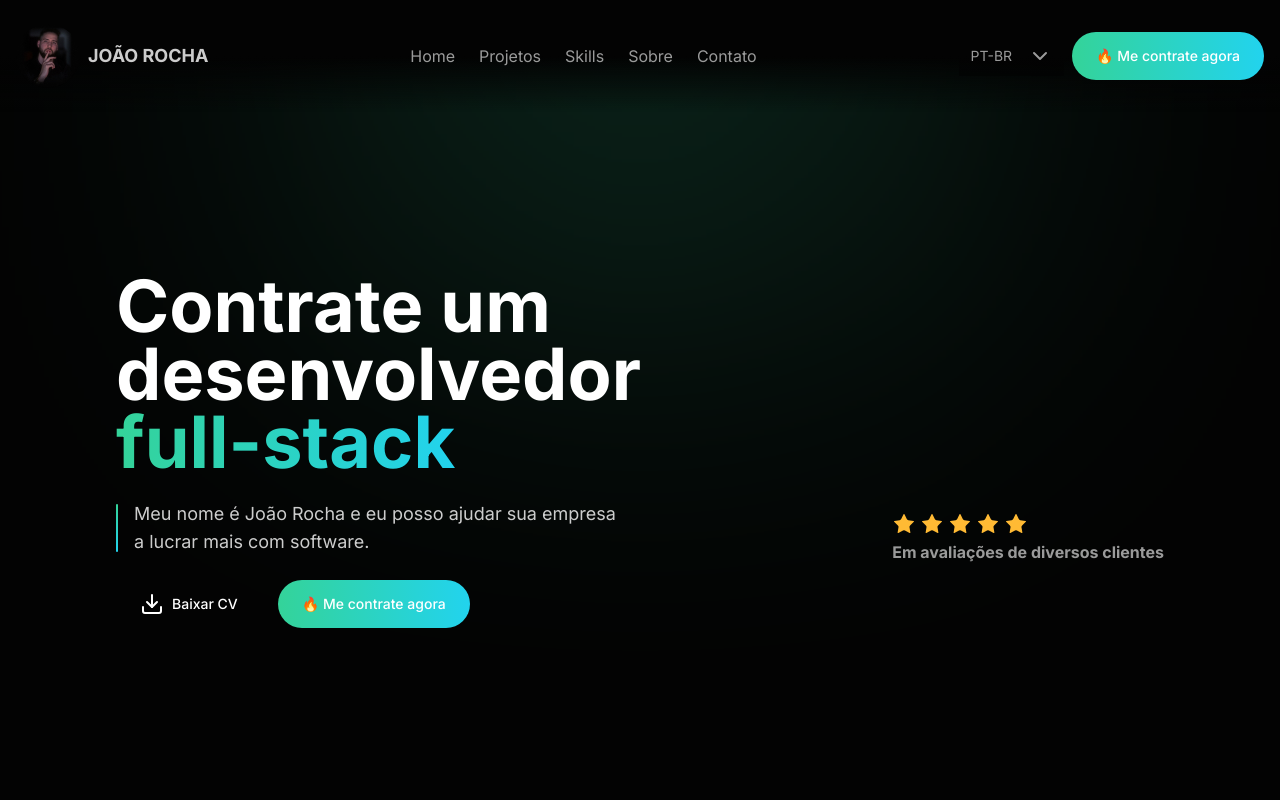
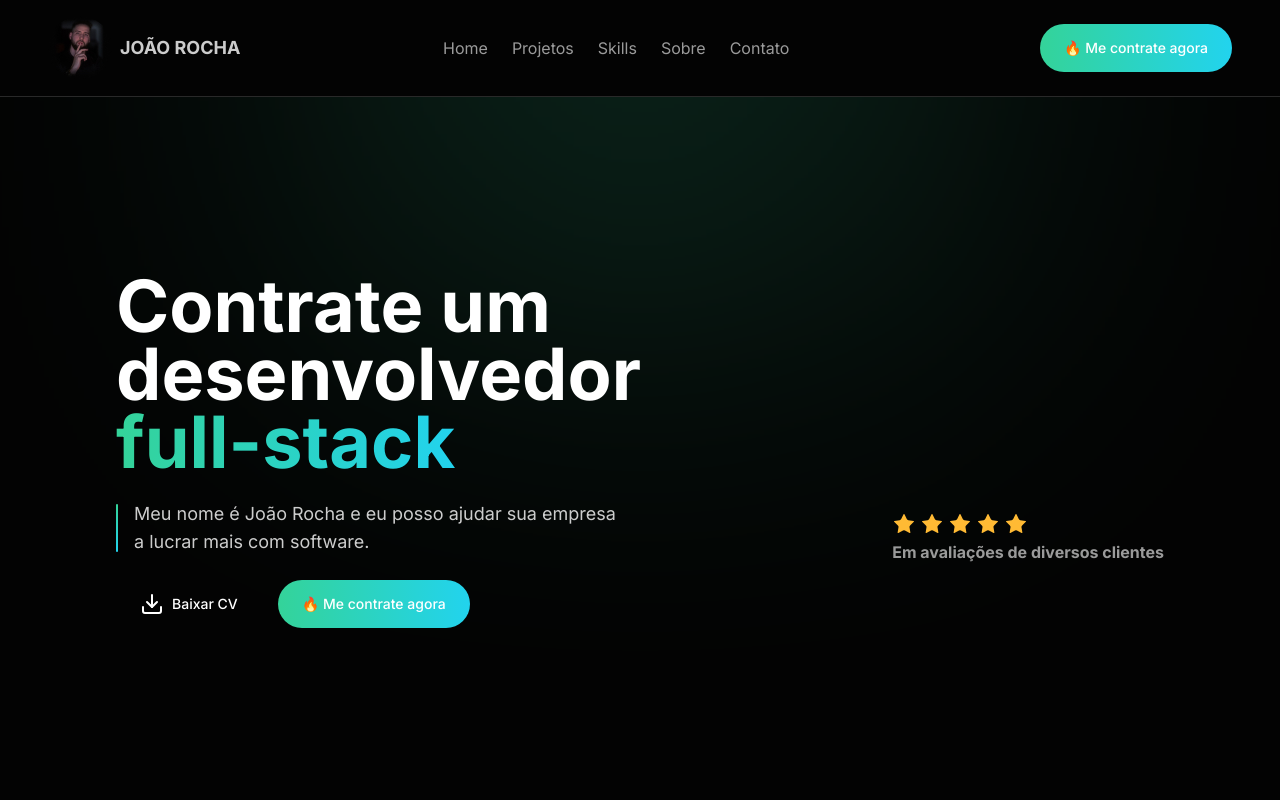
Before and after one commit to john0x01/portfolio, a Next.js app: page / in a window 1280 px wide. Shown: the top 800 px of the page. Built offline with nearby package versions, Linux system fonts and the light colour scheme.

Commit message:
feat: add responsive animations to navbar

```diff
--- a/src/app/page.tsx
+++ b/src/app/page.tsx
@@ -10,7 +10,7 @@ export default function Page() {
   return (
     <main className="flex flex-col w-full relative">
       <NavBar />
-      <section className="flex w-full h-[900px] items-center justify-center relative">
+      <section className="flex w-full h-[720px] sm:h-[900px] items-center justify-center relative">
         <div className="w-full max-w-[1080px] px-4 grid grid-cols-1 md:grid-cols-2 gap-8">
           <div className="flex flex-col gap-6">
             <h1 className="text-h1">
--- /dev/null
+++ b/src/components/flag-select.tsx
@@ -0,0 +1,14 @@
+import Image from 'next/image'
+
+export function FlagSelect() {
+  const defaultFlag = 'brazil'
+  return (
+    <Image
+      src={`/icons/${defaultFlag}.svg`}
+      alt={defaultFlag}
+      width={32}
+      height={32}
+      className="hidden lg:block"
+    />
+  )
+}
--- a/src/components/nav-bar.tsx
+++ b/src/components/nav-bar.tsx
@@ -1,51 +1,112 @@
+'use client'
+import {
+  AnimatePresence,
+  motion,
+  useMotionValueEvent,
+  useScroll
+} from 'framer-motion'
+import { AlignRight } from 'lucide-react'
 import Image from 'next/image'
+import Link from 'next/link'
+import { ReactNode, useState } from 'react'
+import { FlagSelect } from './flag-select'
 import { Button } from './ui/button'
-import {
-  Select,
-  SelectContent,
-  SelectItem,
-  SelectTrigger,
-  SelectValue,
-} from './ui/select'
+
+function NavLink({ href, children }: { href: string; children: ReactNode }) {
+  return (
+    <Link
+      href={href}
+      className="text-sm sm:text-base opacity-60 hover:opacity-100 transition-all duration-300"
+    >
+      {children}
+    </Link>
+  )
+}
 
 export function NavBar() {
+  const { scrollYProgress } = useScroll()
+  const [visible, setVisible] = useState(false)
+
+  useMotionValueEvent(scrollYProgress, 'change', () => {
+    if (scrollYProgress.get() < 0.05) {
+      setVisible(false)
+      console.log(false)
+    } else {
+      setVisible(true)
+      console.log(true)
+    }
+  })
+
   return (
-    <nav className="hidden md:flex fixed left-0 right-0 justify-center px-4 py-6 bg-gradient-to-t from-background/0 via-background to-background z-10">
-      <div className="w-full max-w-7xl flex items-center justify-between">
+    <AnimatePresence mode="wait">
+      <motion.div
+        initial={{
+          backgroundColor: 'transparent',
+          y: -100,
+        }}
+        animate={{
+          backgroundColor: visible ? '#030303' : 'transparent',
+          borderBottom: visible ? '1px solid rgba(255, 255, 255, 0.15)' : '',
+          paddingLeft: visible ? 32 : 0,
+          paddingRight: visible ? 32 : 0,
+          className: 'bg-red-500',
+          y: 0,
+        }}
+        transition={{
+          duration: 0.2,
+        }}
+        className="fixed left-0 right-0 flex justify-center z-50 bg-background"
+      >
+        <div className="w-full max-w-7xl flex p-4 items-center justify-between">
           <div className="flex items-center gap-2">
             <Image
               src={'/pfp.jpg'}
               alt="Profile picture"
               height={64}
               width={64}
-            className="rounded-full "
+              className="rounded-full scale-75 lg:scale-100"
             />
-          <span className="font-bold md:text-lg opacity-80">JOÃO ROCHA</span>
+            {visible ? (
+              <span className="hidden sm:block font-bold text-sm md:text-base lg:text-lg opacity-80">
+                JOÃO ROCHA
+              </span>
+            ) : (
+              <span className="font-bold text-sm md:text-base lg:text-lg opacity-80">
+                JOÃO ROCHA
+              </span>
+            )}
           </div>
-        <ul className="flex items-center gap-6">
-          <li className="opacity-60">
-            <a href="#">Home</a>
-          </li>
-          <li className="opacity-60">Projetos</li>
-          <li className="opacity-60">Skills</li>
-          <li className="opacity-60">Sobre</li>
-          <li className="opacity-60">Contato</li>
-        </ul>
-        <div className="flex items-center gap-2">
-          <Select defaultValue="ptBR">
-            <SelectTrigger className="gap-4 border-0 opacity-60">
-              <SelectValue defaultValue="ptBR" />
-            </SelectTrigger>
-            <SelectContent>
-              <SelectItem value="ptBR" defaultChecked>
-                PT-BR
-              </SelectItem>
-              <SelectItem value="enUS">EN-US</SelectItem>
-            </SelectContent>
-          </Select>
-          <Button>🔥 Me contrate agora</Button>
+          <div className="hidden lg:flex items-center gap-6">
+            <NavLink href="#">Home</NavLink>
+            <NavLink href="#">Projetos</NavLink>
+            <NavLink href="#">Skills</NavLink>
+            <NavLink href="#">Sobre</NavLink>
+            <NavLink href="#">Contato</NavLink>
+          </div>
+          <div className="flex items-center gap-4">
+            <motion.div
+              initial={{
+                opacity: 1,
+                x: 0,
+              }}
+              animate={{
+                opacity: visible ? 0 : 1,
+                x: visible ? 10 : 0,
+              }}
+              transition={{
+                duration: 0.2,
+              }}
+            >
+              <FlagSelect />
+            </motion.div>
+            <Button className="hidden sm:flex">🔥 Me contrate agora</Button>
+            <Button className="sm:hidden">Contratar</Button>
+            <Button variant="ghost" size="icon" className="flex lg:hidden">
+              <AlignRight />
+            </Button>
           </div>
         </div>
-    </nav>
+      </motion.div>
+    </AnimatePresence>
   )
 }
```
Also changed, not shown: public/icons/brazil.svg (added), public/icons/usa.svg (added). Lines whose indentation alone changed are shown as unchanged.
